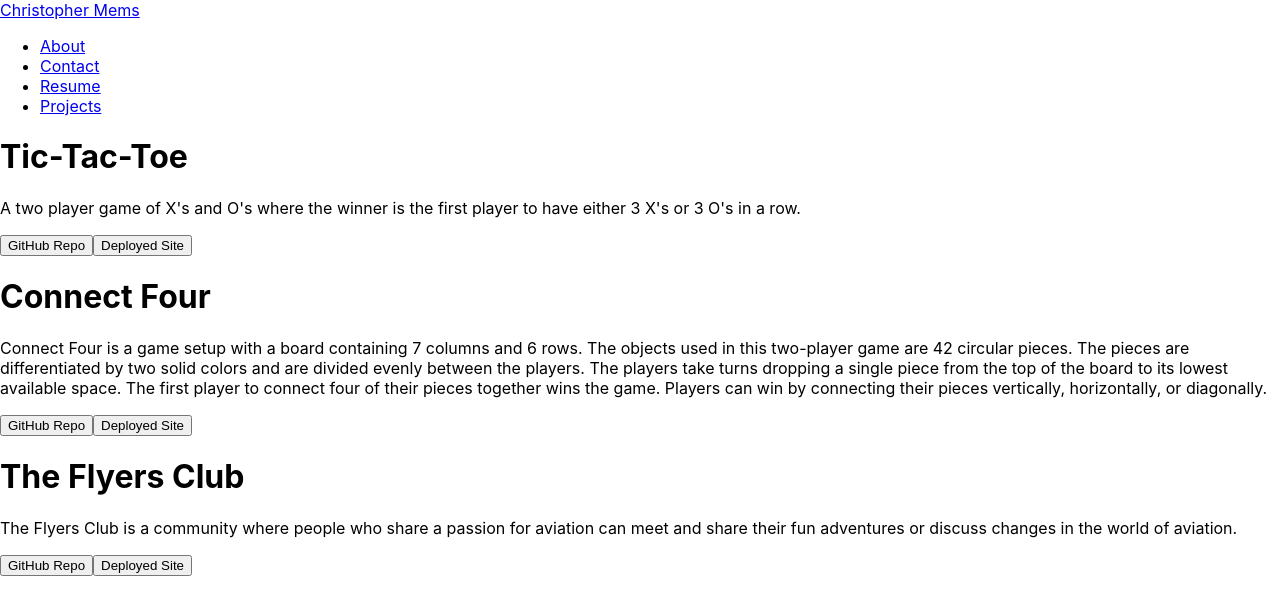
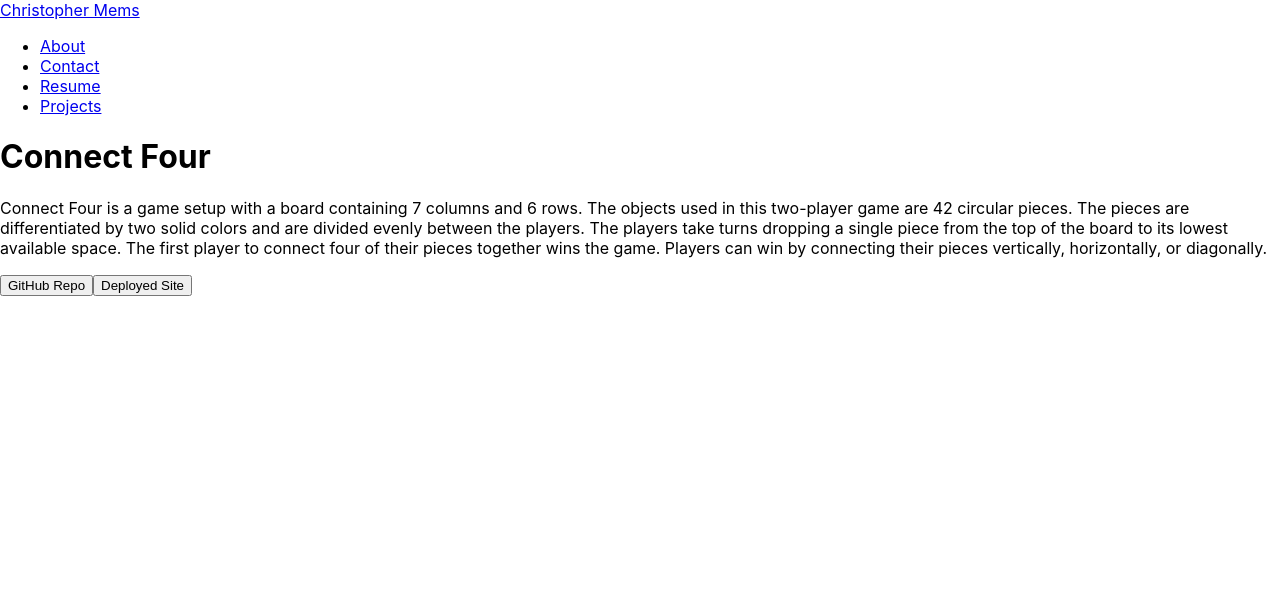
Before and after one commit to cmthecoder/portfolio-react, a React (Create React App) app: page /projects/connect-four in a window 1280 px wide. Shown: the top 614 px of the page. Built offline with nearby package versions, Linux system fonts and the light colour scheme.

Commit message:
show individual project

```diff
--- a/src/App.js
+++ b/src/App.js
@@ -5,7 +5,9 @@ import Contact from './pages/Contact'
 import Resume from './pages/Resume'
 import Projects from './pages/Projects'
 import NavBar from './components/NavBar'
-import ProjectDetals from './pages/ProjectDetails'
+import ProjectDetails from './pages/ProjectDetails'
+
+
 
 function App() {
   return (
@@ -17,7 +19,7 @@ function App() {
       <Route path='contact' element={<Contact />} />
       <Route path='resume' element={<Resume />} />
       <Route path='projects' element={<Projects />} />
-      <Route path='projects/:projectDetails' element={<ProjectDetals />}/>
+      <Route path='projects/:projectDetails' element={<ProjectDetails />}/>
       </Routes>
     </>
   );
--- a/src/components/ProjectPreview.js
+++ b/src/components/ProjectPreview.js
@@ -1,3 +1,6 @@
+import { hyphenateWords } from "../utilities/hyphenateWords";
+import { Link } from "react-router-dom";
+
 const ProjectPreview = (props) => {
   return (
     <div>
@@ -7,12 +10,16 @@ const ProjectPreview = (props) => {
     />
 
     <section>
-        <h3>
-            {props.title}
-        </h3>
+        <a href={`/projects/${hyphenateWords(props.title)}`}>
+          <h3>
+              {hyphenateWords(props.title)}
+          </h3>
+        </a>
+        <Link to='/projects/:projectDetails'>
 					<button>
               Learn more
           </button>
+        </Link>
     </section>
 </div>
   )
--- a/src/pages/ProjectDetails.js
+++ b/src/pages/ProjectDetails.js
@@ -1,19 +1,18 @@
 import { projects } from "../data/projects";
+import { findProjects } from "../utilities/findProject";
+import { useParams } from "react-router-dom";
 
-const ProjectDetals = () => {
+
+
+const ProjectDetails = () => {
+  let {projectDetails} = useParams()
+  console.log('THIS PROJECT DETAILS', projectDetails)
+  const project = findProjects(projectDetails)
+  console.log('THIS PROJECT', project)
   return (
     <>
-      <h1>{projects[0].title}</h1>
-      <p>{projects[0].description}</p>
-      <img src="" alt="" />
-      <button>GitHub Repo</button>
-      <button>Deployed Site</button>
-      <h1>{projects[1].title}</h1>
-      <p>{projects[1].description}</p>
-      <img src="" alt="" />
-      <button>GitHub Repo</button>
-      <button>Deployed Site</button><h1>{projects[2].title}</h1>
-      <p>{projects[2].description}</p>
+      <h1>{project.title}</h1>
+      <p>{project.description}</p>
       <img src="" alt="" />
       <button>GitHub Repo</button>
       <button>Deployed Site</button>
@@ -21,4 +20,4 @@ const ProjectDetals = () => {
   )
 }
 
-export default ProjectDetals;
+export default ProjectDetails;
--- a/src/utilities/findProject.js
+++ b/src/utilities/findProject.js
@@ -3,10 +3,12 @@ import { hyphenateWords } from "../utilities/hyphenateWords"
 
 function findProjects(str){
   str = hyphenateWords(str)
-  const projectData = projects.filter(project => hyphenateWords(project.title) === str);
+  const projectData = projects.find(project => hyphenateWords(project.title) === str);
   console.log('THIS IS PROJECT DATA', projectData)
   return projectData
 }
 
 
 console.log(findProjects('The Flyers Club'))
+
+export {findProjects}
```
